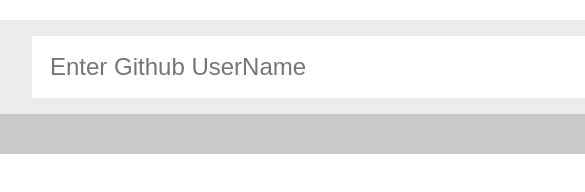
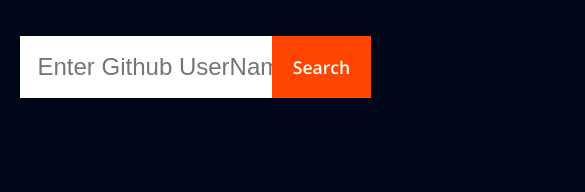
Before and after one commit to Mostafa-Ashraff/fetching-repos, a plain HTML site: page git repos/index.html in a window 390 px wide. Shown: the top 192 px of the page, 585 px wide, since content can reach past the window. Drawn offline with nearby package versions, Linux system fonts and the light colour scheme.

Commit message:
protfolio changes

```diff
--- a/git repos/index.html
+++ b/git repos/index.html
@@ -13,8 +13,6 @@
             <span id="search" class="btn">Search</span>
         </div>
         <div class="repos">
-
-<a href="http://"></a>
         </div>
     </main>
     <script src="main.js"></script>
--- a/git repos/main.js
+++ b/git repos/main.js
@@ -6,6 +6,7 @@ searchBtn.onclick =function() {
 };
 function getRepos(){
     if(theInput.value !== null && theInput.value !== ''){
+    reposDiv.innerHTML='';
     fetch(`https://api.github.com/users/${theInput.value}/repos`)
     .then(response => response.json())
     .then(repos => {repos.forEach(repo => {
@@ -13,21 +14,25 @@ function getRepos(){
         div.classList.add('repo')
         let para = document.createElement('p');
         para.className = 'name';
+        para.textContent = repo.name;
+        div.appendChild(para);
         let infoDiv = document.createElement('div');
         infoDiv.className = 'info';
         let forkNo = document.createElement('span');
+        forkNo.className = 'btn'
+        forkNo.textContent =` Forks: ${repo.forks_count}`
+        infoDiv.appendChild(forkNo);
+        let starsCount = document.createElement('span');
+        starsCount.className = 'btn'
+        starsCount.textContent =` Star: ${repo.stargazers_count}`
+        infoDiv.appendChild(starsCount);
         let url = document.createElement('span');
         let urlLink = document.createElement('a');
         urlLink.textContent ='visit';
         urlLink.href = `https://github.com/${theInput.value}/${repo.name}`;
         urlLink.setAttribute('target', '_blank');
+        url.className='btn'
         url.appendChild(urlLink);
-        url.className='btn'
-        forkNo.className = 'btn'
-        para.textContent = repo.name;
-        forkNo.textContent =` Forks: ${repo.forks_count}`
-        div.appendChild(para);
-        infoDiv.appendChild(forkNo);
         infoDiv.appendChild(url);
         div.appendChild(infoDiv);
         reposDiv.appendChild(div);
--- a/git repos/style.css
+++ b/git repos/style.css
@@ -1,26 +1,38 @@
+@import url('https://fonts.googleapis.com/css2?family=Open+Sans:wght@400;500;600;700;800&display=swap');
+
+
 *{
     box-sizing: border-box;
     margin: 0px;
     padding: 0px;
 }
 
+body{
+    background-color: #01071a;
+    font-family: 'Open Sans', sans-serif;
+}
+
 .container{
-    width: 880px;
+    width: 90%;
     margin: 20px auto;
-    background-color:#f6f6f6;
 }
 .flex{
     display: flex;
-    justify-content: space-between;
-    padding: 1rem 2rem;
-    background-color: #ececec;
+    padding: 1rem 0rem;
+    width: 100%;
+    /*background-color: #ececec;*/
 }
 .flex input{
     height: 3.9rem;
     padding-left: 18px;
-    width: 680px;
+    width: 90%;
     border: none;
     font-size: 1.5em;
+    background-color: #fff;
+}
+
+.flex .btn{
+    width: 10%;
 }
 
 .flex input:focus{
@@ -34,30 +46,61 @@
     align-items: center;
     color: white;
     background-color: orangered;
+    font-weight: 600;
+    font-size: 1.1rem;
+}
+
+.btn:last-of-type{
+    cursor: pointer;
 }
 
 .repos{
-    padding: 20px;
-    background-color: rgb(201, 201, 201);
+    padding: 20px 0px;
 }
 .repo{
     background-color: white;
     display: flex;
     padding: 10px;
-    margin: 5px;
+    margin: 1rem 0px;
     justify-content:space-between;
+    align-items: center;
 }
 
 .repo p{
-    flex-basis: 55%;
+    flex-basis: 50%;
+    font-size: 1.5rem;
 }
 .repo .info{
     display: flex;
     justify-content:space-between;
-    flex-basis: 40%;
+    flex-basis: 50%;
+    max-width: 100%;
 }
 
 a{
     color: white;
     text-decoration: none;
 }
+
+
+@media (max-width: 767px) {
+    .btn{
+        padding: 0.25rem 0.5rem;
+        display: flex;
+        justify-content: center;
+        align-items: center;
+        color: white;
+        background-color: orangered;
+        font-weight: 600;
+        font-size: 1.1rem;
+    }
+
+    .repo p{
+        max-width: 100px;
+        font-size: 1rem;
+    }
+
+    .flex .btn{
+        width: 120px;
+    }
+}
```
